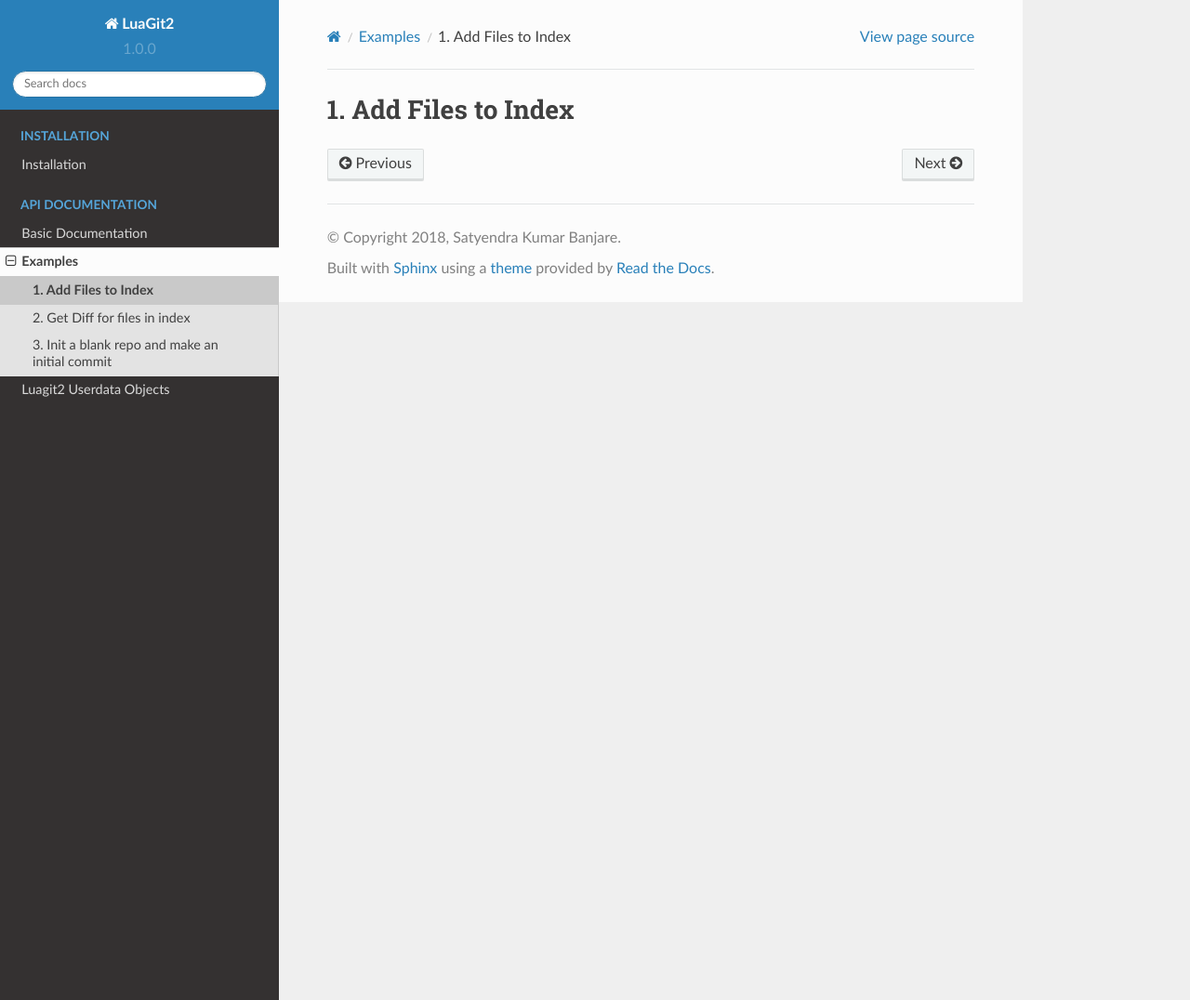
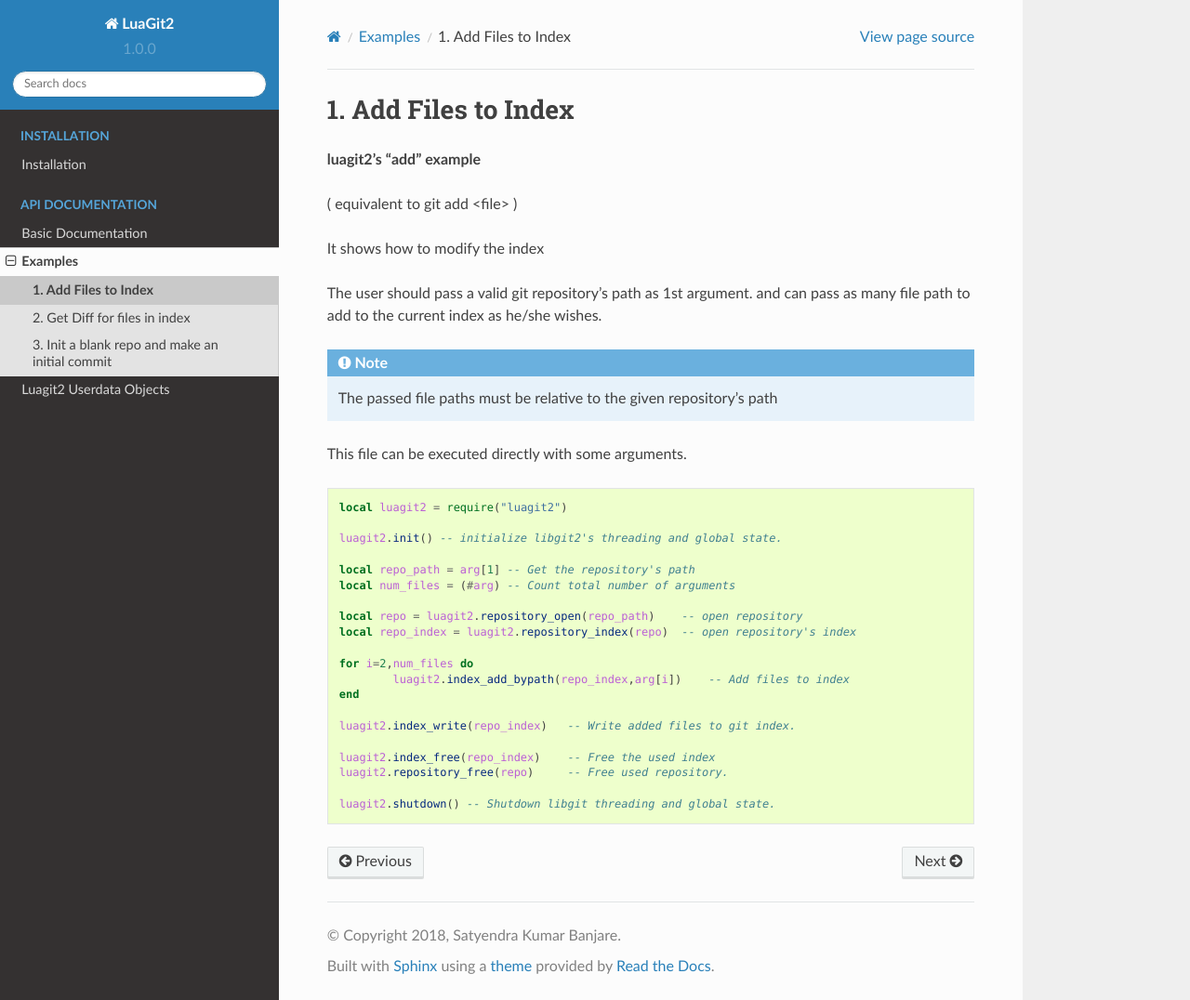
Before and after one commit to SatyendraBanjare/luagit2, a Sphinx documentation site: the page built from docs/source/examples/add_to_index.rst, in a window 1280 px wide and 1076 px high. Shown: the whole window at 93% size. Built offline with Sphinx 7.4.7 and the Read the Docs theme 2.0.0, drawn with Linux system fonts in a browser that asks for light colours.

Commit message:
docs(examples): added an example's docs

```diff
--- a/docs/source/examples/add_to_index.rst
+++ b/docs/source/examples/add_to_index.rst
@@ -1,2 +1,38 @@
 Add Files to Index
 ==================
+
+**luagit2's "add" example**
+
+( equivalent to git add <file> )
+
+It shows how to modify the index
+
+The user should pass a valid git repository's path as 1st argument.
+and can pass as many file path to add to the current index as he/she wishes.
+
+.. note:: The passed file paths must be relative to the given repository's path
+
+This file can be executed directly with some arguments.
+
+.. code-block:: lua
+
+	local luagit2 = require("luagit2")
+
+	luagit2.init() -- initialize libgit2's threading and global state.
+
+	local repo_path = arg[1] -- Get the repository's path
+	local num_files = (#arg) -- Count total number of arguments
+
+	local repo = luagit2.repository_open(repo_path)    -- open repository
+	local repo_index = luagit2.repository_index(repo)  -- open repository's index
+
+	for i=2,num_files do
+		luagit2.index_add_bypath(repo_index,arg[i])    -- Add files to index
+	end
+
+	luagit2.index_write(repo_index)   -- Write added files to git index.
+
+	luagit2.index_free(repo_index)    -- Free the used index
+	luagit2.repository_free(repo)     -- Free used repository.
+
+	luagit2.shutdown() -- Shutdown libgit threading and global state.
```
